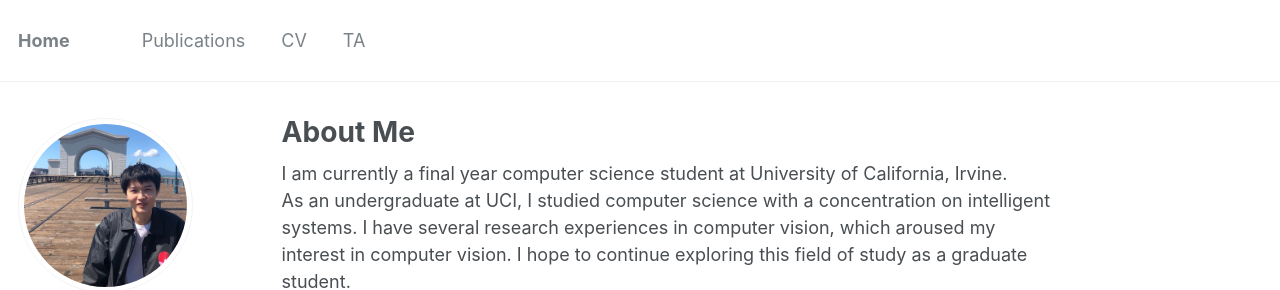
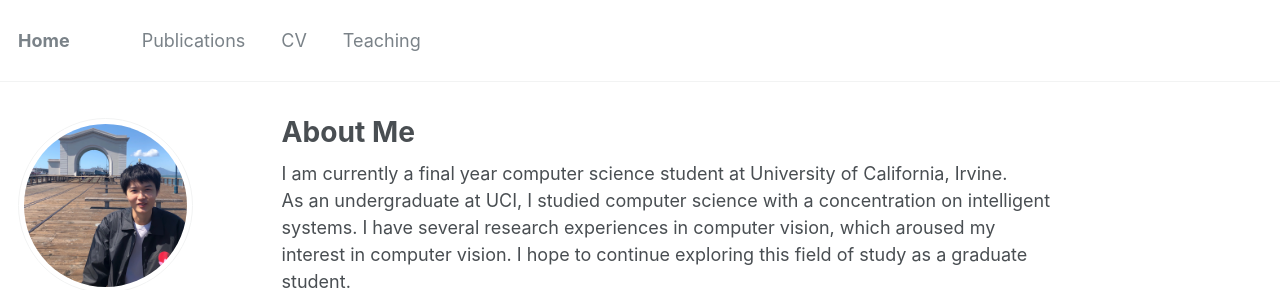
Before and after one commit to qzhangli/qzhangli.github.io, a Jekyll site: the page built from _pages/about.md, in a window 1280 px wide. Shown: the top 290 px of the page. Built offline with Jekyll 4.4.1, drawn with Linux system fonts in a browser that asks for light colours.

Commit message:
Update navigation.yml

```diff
--- a/_data/navigation.yml
+++ b/_data/navigation.yml
@@ -6,5 +6,5 @@ main:
   - title: "CV"
     url: /cv/
 
-  - title: "TA"
+  - title: "Teaching"
     url: /teaching/
```
